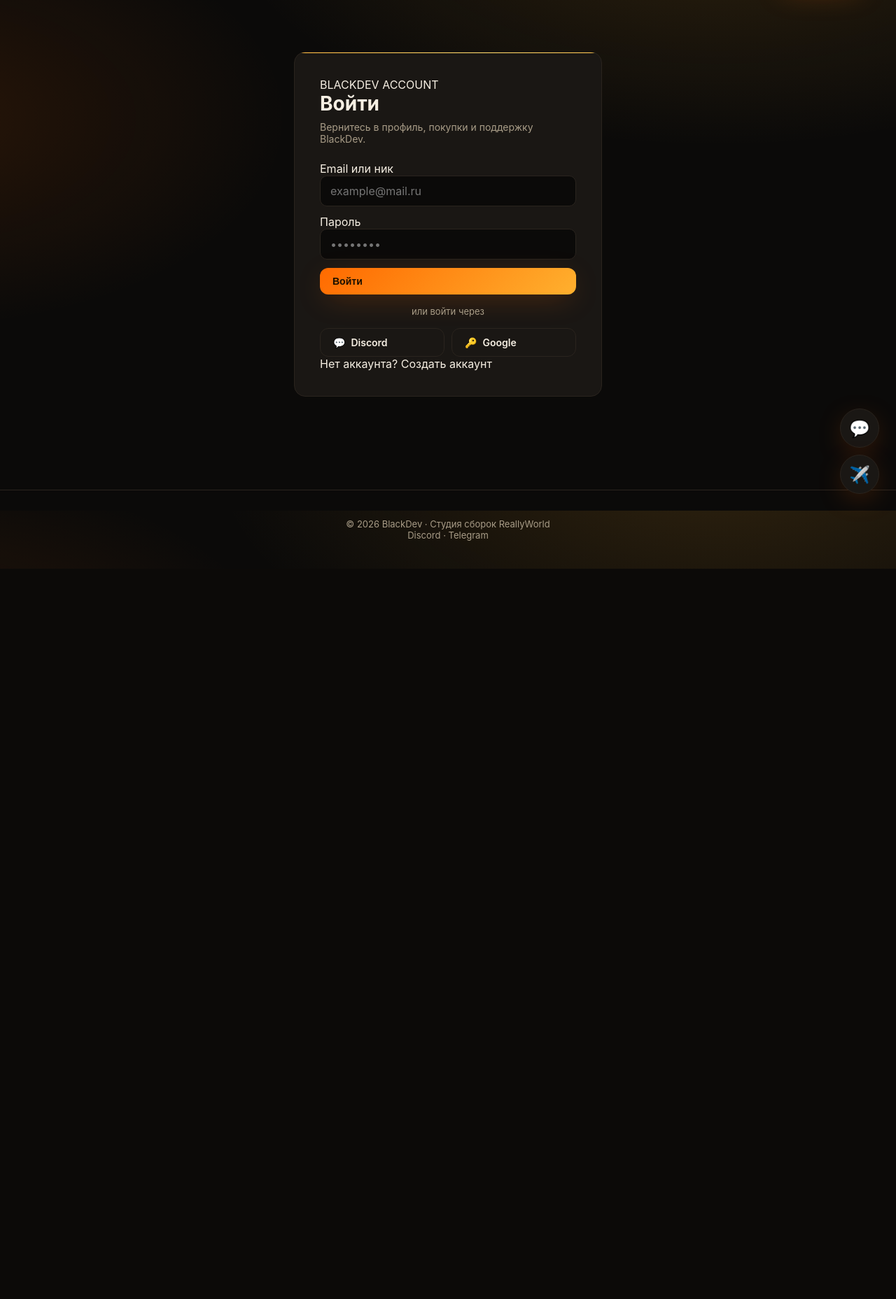
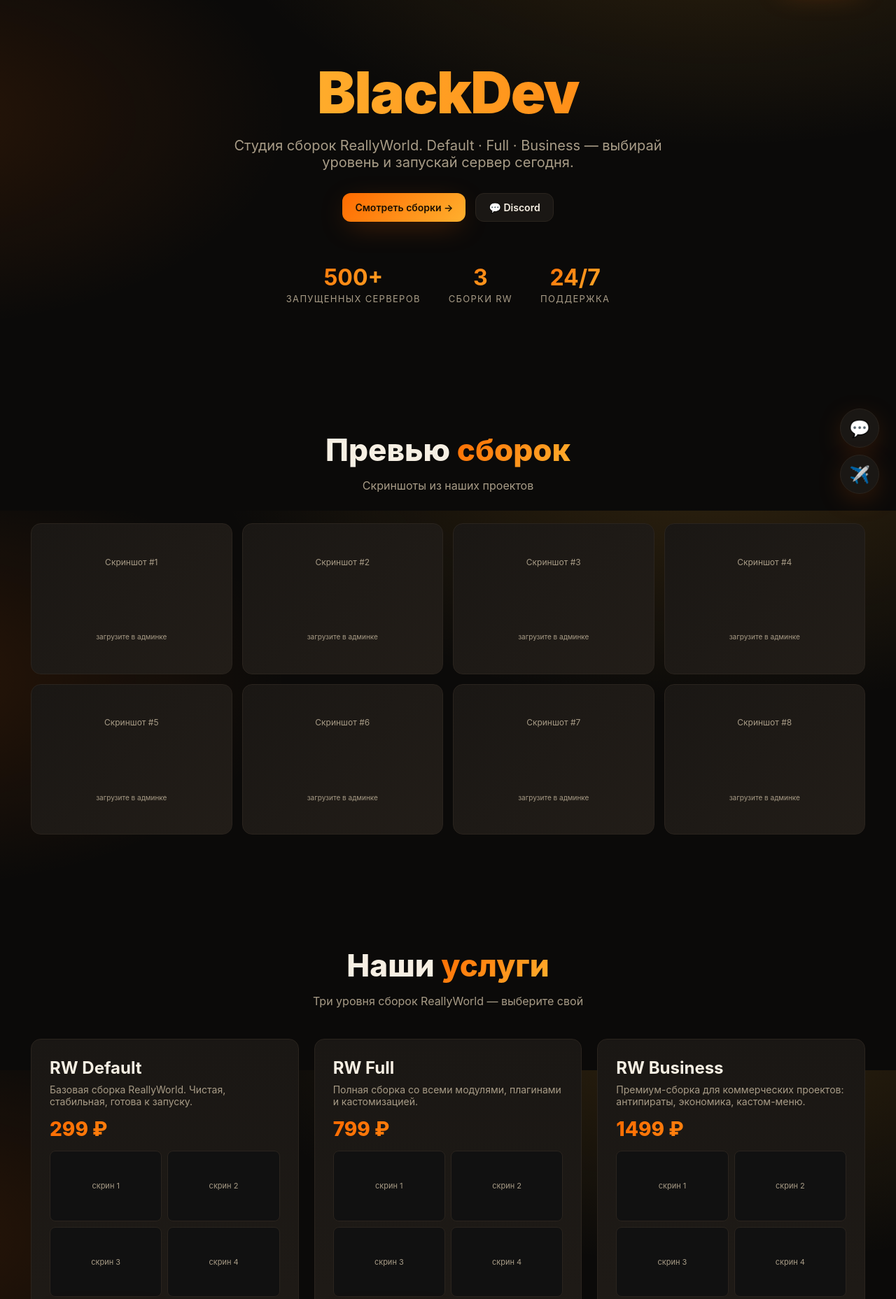
Before and after one commit to artem124632/blacktest1, a Flask app: page / in a window 1280 px wide. Shown: the part 70-1927 px from the top of the page at 70% size. Before the commit the page ends 883 px from the top, so only its background shows below. Run offline with Flask 3, Linux system fonts and the light colour scheme; data comes from the database, SQL or seed files in the repository; data that the repository does not hold is empty; a map, chart or similar area stays blank.

Commit message:
Update index.html

```diff
--- a/templates/index.html
+++ b/templates/index.html
@@ -1,35 +1,121 @@
-{% extends 'base.html' %}{% block content %}
-<div class="auth-wrap auth-page-login">
-  <div class="auth-card auth-card-pro">
-    <div class="auth-glow"></div>
-    <div class="auth-head">
-      <span class="auth-kicker">BLACKDEV ACCOUNT</span>
-      <h1>Войти</h1>
-      <p class="sub">Вернитесь в профиль, покупки и поддержку BlackDev.</p>
+{% extends 'base.html' %}
+{% block content %}
+
+<section class="hero" id="home">
+  {% if site_settings.get('banner_url') %}<div class="hero-banner" style="background-image:url('{{ site_settings.get('banner_url') }}')"></div>{% endif %}
+  <div class="container">
+    <h1>{{ site_settings.get('site_title','BlackDev') }}</h1>
+    <p class="tag">{{ site_settings.get('site_tagline','Премиальные сборки ReallyWorld') }}. Default · Full · Business — выбирай уровень и запускай сервер сегодня.</p>
+    <div class="cta">
+      <a class="btn primary" href="#услуги">Смотреть сборки →</a>
+      <a class="btn rgb" href="{{ site_settings.get('discord_url') }}" target="_blank">💬 Discord</a>
     </div>
-
-    <form method="post" class="auth-form">
-      <label class="field">
-        <span>Email или ник</span>
-        <input class="input" name="ident" autocomplete="username" placeholder="example@mail.ru" required>
-      </label>
-      <label class="field">
-        <span>Пароль</span>
-        <input class="input" name="password" type="password" autocomplete="current-password" placeholder="••••••••" required>
-      </label>
-      <button class="btn primary auth-submit" type="submit">Войти</button>
-    </form>
-
-    <div class="or"><span>или войти через</span></div>
-    <div class="social social-pro">
-      <a class="btn social-btn discord" href="{{ url_for('auth_discord') }}"><span>💬</span> Discord</a>
-      <a class="btn social-btn google" href="{{ url_for('auth_google') }}"><span>🔑</span> Google</a>
-    </div>
-
-    <div class="auth-switch">
-      <span>Нет аккаунта?</span>
-      <a href="{{ url_for('register') }}">Создать аккаунт</a>
+    <div class="stats">
+      <div class="stat"><b>500+</b><span>Запущенных серверов</span></div>
+      <div class="stat"><b>3</b><span>Сборки RW</span></div>
+      <div class="stat"><b>24/7</b><span>Поддержка</span></div>
     </div>
   </div>
-</div>
+</section>
+
+<section id="showcase">
+  <div class="container">
+    <h2 class="section-title">Превью <span class="accent">сборок</span></h2>
+    <p class="section-sub">Скриншоты из наших проектов</p>
+    <div class="gallery">
+      {% set any_shots = [] %}
+      {% for p in products %}
+        {% for s in (p.screenshots|from_json if p.screenshots else []) %}
+          <div class="ph" data-lightbox data-src="{{ s }}"><img src="{{ s }}" alt="{{ p.title }}"></div>
+        {% endfor %}
+      {% endfor %}
+      {# placeholders if empty #}
+      {% for i in range(8) %}<div class="ph">Скриншот #{{ i+1 }}<br><small>загрузите в админке</small></div>{% endfor %}
+    </div>
+  </div>
+</section>
+
+<section id="услуги">
+  <div class="container">
+    <h2 class="section-title">Наши <span class="accent">услуги</span></h2>
+    <p class="section-sub">Три уровня сборок ReallyWorld — выберите свой</p>
+    <div class="svc-grid">
+      {% for p in products %}
+      <div class="svc-card">
+        <h3>{{ p.title }}</h3>
+        <p>{{ p.description }}</p>
+        <div class="price">{{ '%.0f'|format(p.price) }} ₽</div>
+        <div class="shots">
+          {% set shots = (p.screenshots|from_json if p.screenshots else []) %}
+          {% if shots %}
+            {% for s in shots %}<div class="shot" data-lightbox data-src="{{ s }}"><img src="{{ s }}" alt=""></div>{% endfor %}
+          {% else %}
+            {% set need = 7 if p.slug=='business' else 4 %}
+            {% for i in range(need) %}<div class="shot" style="display:grid;place-items:center;color:var(--muted);font-size:11px">скрин {{ i+1 }}</div>{% endfor %}
+          {% endif %}
+        </div>
+        <div class="buy">
+          <form method="post" action="{{ url_for('buy', slug=p.slug) }}" style="display:contents">
+            <button class="btn primary" name="method" value="balance">Купить с баланса</button>
+            <button class="btn" name="method" value="crypto">Крипта</button>
+            <button class="btn" name="method" value="funpay">FunPay</button>
+            <button class="btn" name="method" value="discord">Discord</button>
+          </form>
+        </div>
+      </div>
+      {% endfor %}
+    </div>
+  </div>
+</section>
+
+<section id="reviews">
+  <div class="container">
+    <h2 class="section-title">Отзывы <span class="accent">клиентов</span></h2>
+    <p class="section-sub">Что говорят те, кто уже купил</p>
+    {% if current_user.is_authenticated %}
+      <form id="review-form" class="review-form">
+        <select name="product" class="input" required>
+          <option value="default">RW Default</option>
+          <option value="full">RW Full</option>
+          <option value="business">RW Business</option>
+        </select>
+        <div class="rating-pick"></div>
+        <textarea name="text" placeholder="Ваш отзыв..." maxlength="1000" required></textarea>
+        <button class="btn primary" type="submit">Отправить отзыв</button>
+      </form>
+    {% else %}
+      <p style="text-align:center;color:var(--muted);margin-bottom:24px"><a href="{{ url_for('login') }}" style="color:var(--accent)">Войдите</a>, чтобы оставить отзыв</p>
+    {% endif %}
+    <div class="reviews-grid" id="reviews-list"></div>
+  </div>
+</section>
+
+<section id="faq">
+  <div class="container">
+    <h2 class="section-title">Часто задаваемые <span class="accent">вопросы</span></h2>
+    <p class="section-sub">Если не нашли ответ — пишите в Discord</p>
+    <div class="faq">
+      {% for f in faqs %}
+      <details><summary>{{ f.question }}</summary><p>{{ f.answer }}</p></details>
+      {% endfor %}
+    </div>
+  </div>
+</section>
+
+<section id="contacts">
+  <div class="container">
+    <h2 class="section-title">Связь <span class="accent">с нами</span></h2>
+    <p class="section-sub">Мы всегда онлайн</p>
+    <div class="contacts">
+      <a class="contact-card" href="{{ site_settings.get('discord_url') }}" target="_blank">
+        <div class="ico">💬</div><b>Discord</b><div style="color:var(--muted);font-size:13px;margin-top:4px">Чат и поддержка</div></a>
+      <a class="contact-card" href="{{ site_settings.get('telegram_url') }}" target="_blank">
+        <div class="ico">✈️</div><b>Telegram</b><div style="color:var(--muted);font-size:13px;margin-top:4px">Новости</div></a>
+      {% if site_settings.get('funpay_url') %}
+      <a class="contact-card" href="{{ site_settings.get('funpay_url') }}" target="_blank">
+        <div class="ico">💳</div><b>FunPay</b><div style="color:var(--muted);font-size:13px;margin-top:4px">Покупка за ₽</div></a>{% endif %}
+    </div>
+  </div>
+</section>
+
 {% endblock %}
```
